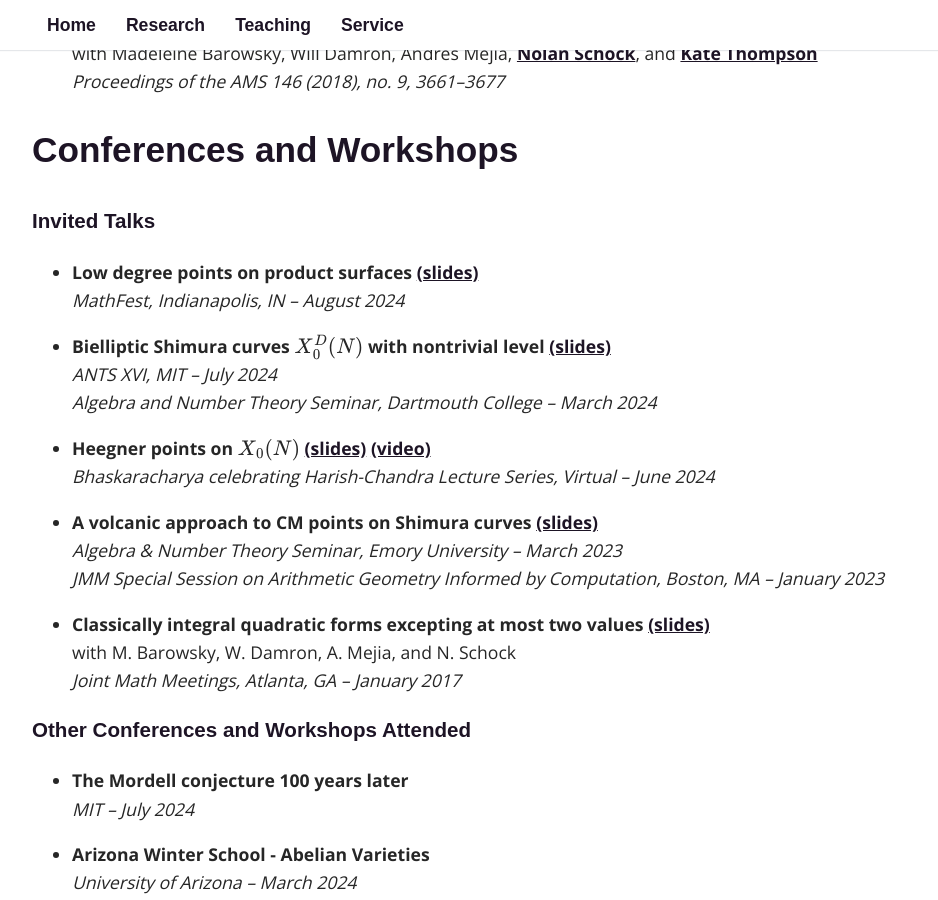
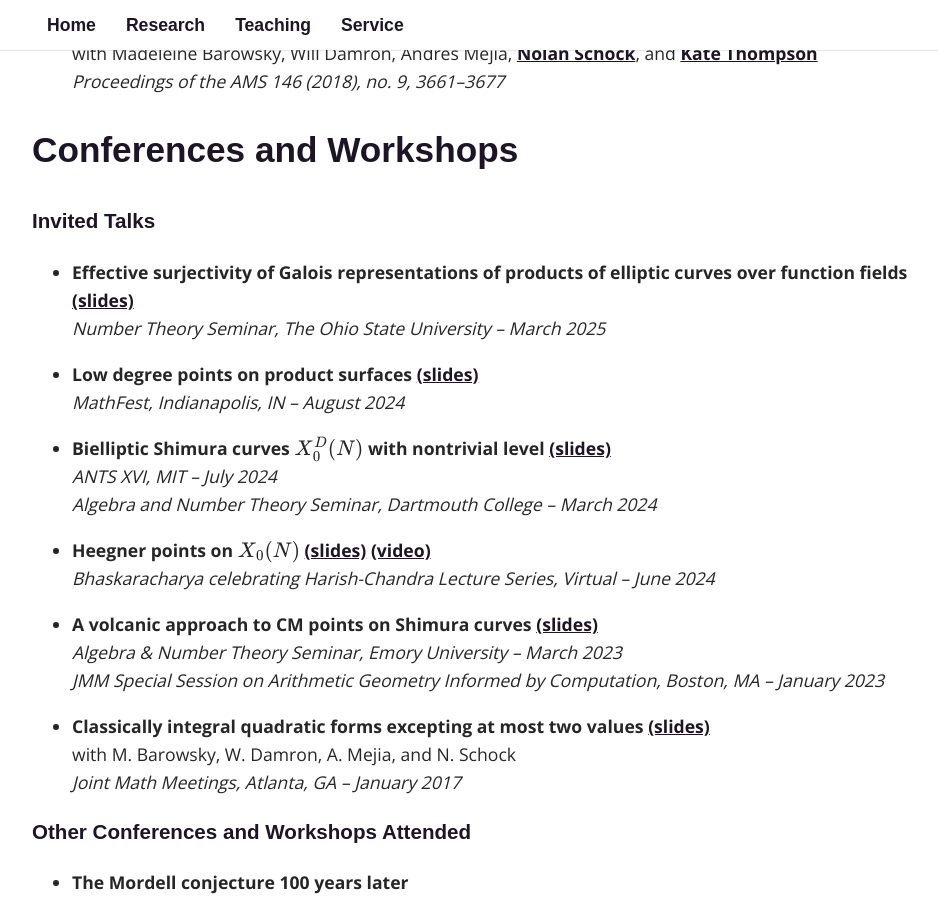
Before and after one commit to fsaia/site, a Jekyll site: the page built from _pages/02_research.md, in a window 1280 px wide and 900 px high, scrolled down 1387 px. Shown: the whole window, without its empty margins (158-1096 px from the left). Built offline with Jekyll 4.4.1, drawn with Linux system fonts in a browser that asks for light colours; some web fonts are replaced; formulas are drawn with MathJax 3.

Commit message:
Add files via upload

```diff
--- a/_pages/02_research.md
+++ b/_pages/02_research.md
@@ -49,6 +49,9 @@ I am also interested in involving undergraduates in research. In the Fall 2024 a
 ## Conferences and Workshops
 
 ### Invited Talks
+
+* **Effective surjectivity of Galois representations of products of elliptic curves over function fields** [(slides)](https://drive.google.com/open?id=1N8cp1K1-5m6y3VB7iuzBO-yNyrtZBqi9&usp=drive_fs)
+	*Number Theory Seminar, The Ohio State University -- March 2025*
 
 * **Low degree points on product surfaces** [(slides)](https://drive.google.com/file/d/1StIQJnP5jGKKUu8X1wliPwhdLf5KPViw/view?usp=sharing)
 	*MathFest, Indianapolis, IN -- August 2024*
```
